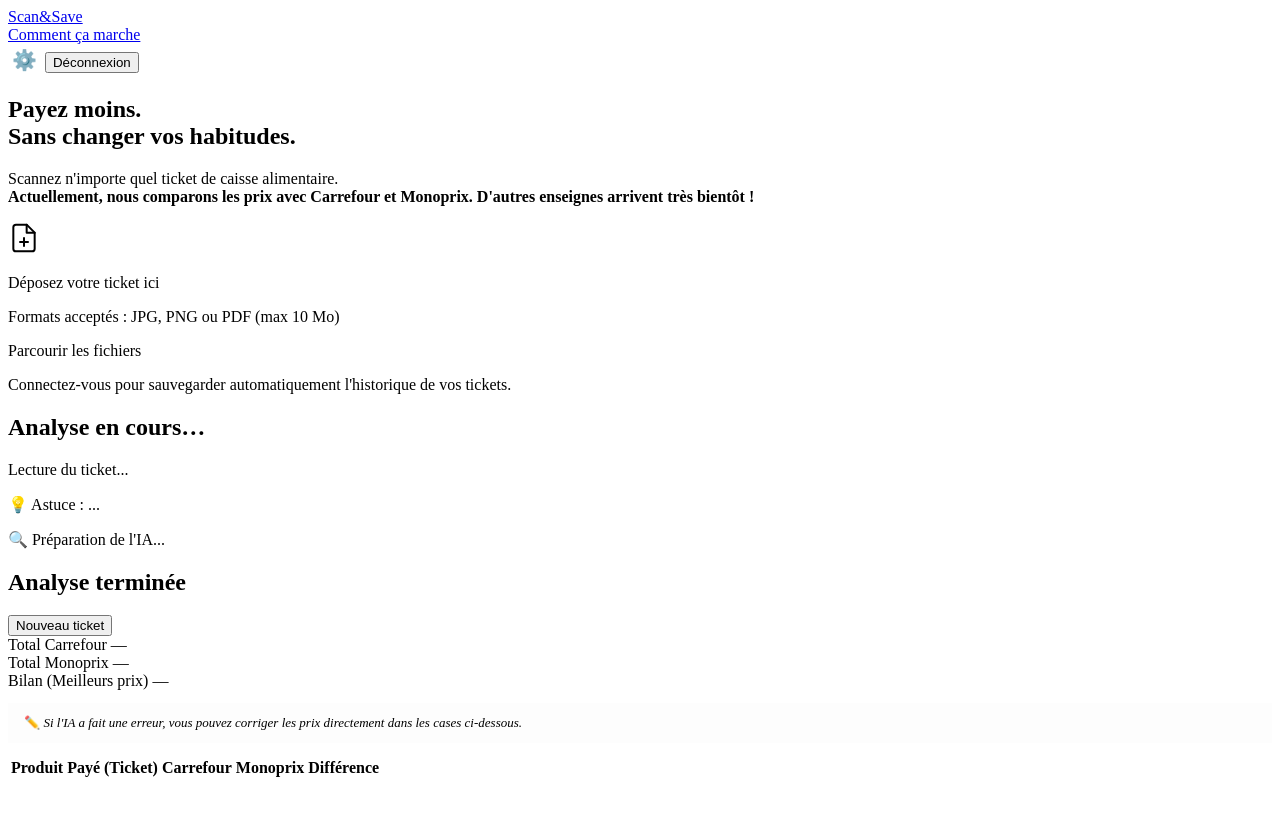
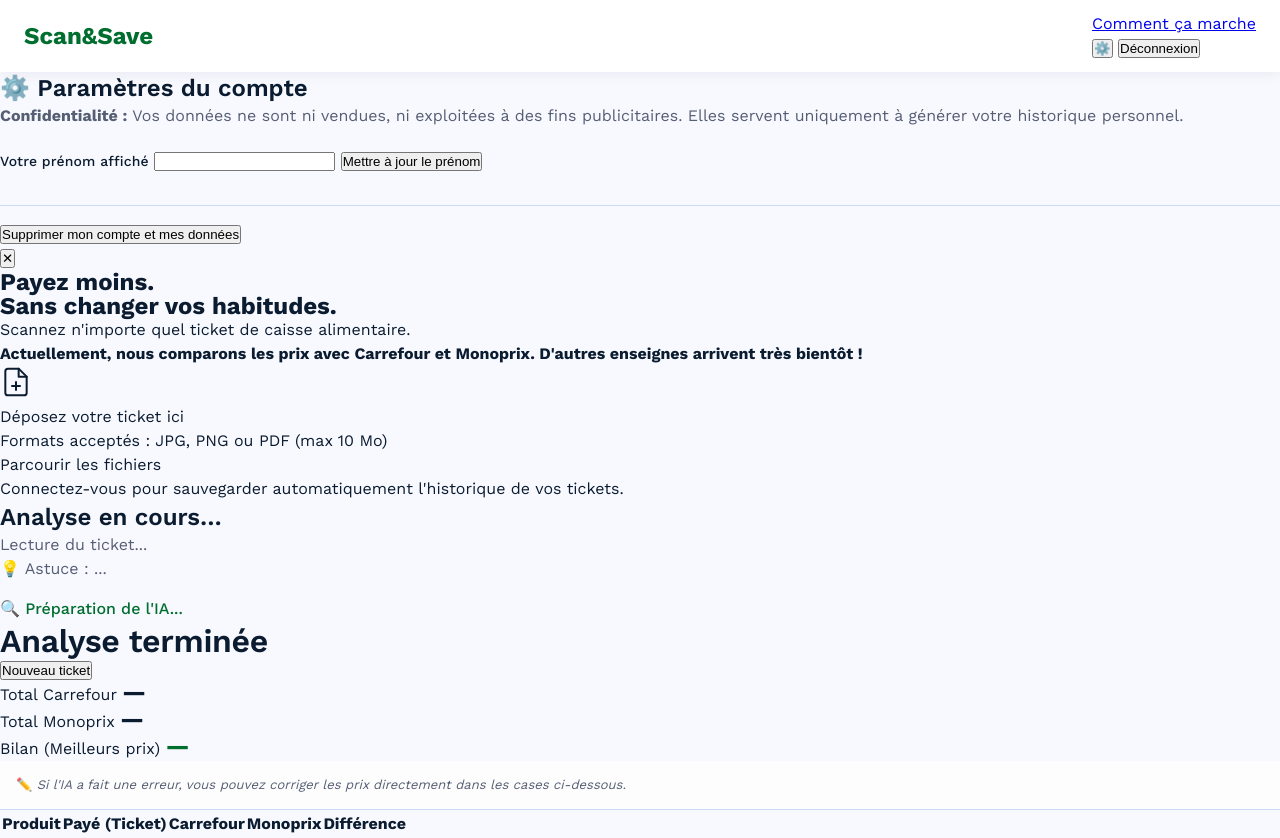
Before and after one commit to flavi1lv/ticketIA, a website: page public/index.html in a window 1280 px wide. Before the commit the page ends 800 px from the top, so only its background shows below. Drawn offline with nearby package versions, Linux system fonts and the light colour scheme.

Commit message:
Update style.css

```diff
--- a/public/style.css
+++ b/public/style.css
@@ -1,96 +1,101 @@
-/* Inputs éditables dans le tableau */
-.editable-price {
-  width: 70px;
-  text-align: right;
-  border: 1px dashed transparent;
-  background: transparent;
-  font-family: var(--font-main);
-  font-size: 16px;
-  color: var(--on-surface);
-  font-weight: 500;
-  padding: 4px;
-  border-radius: var(--radius-sm);
-  transition: all 0.2s ease;
-}
-.editable-price:hover {
-  border-color: var(--outline-variant);
-  background: var(--surface-dim);
-}
-.editable-price:focus {
-  outline: none;
-  border-color: var(--primary);
-  background: var(--surface);
-  box-shadow: 0 0 0 2px var(--primary-container);
+/* ===== DESIGN SYSTEM : GROCERECO ===== */
+:root {
+  /* Colors - GrocerEco Palette */
+  --bg-main: #f8f9ff;
+  --surface: #ffffff;
+  --surface-dim: #cbdbf5;
+  --on-surface: #0b1c30; /* Deep Navy */
+  --on-surface-variant: #3d4a3d;
+  --outline-variant: #bccbb9;
+
+  --primary: #006e2f;
+  --primary-container: #22c55e; /* Fresh Green */
+  --on-primary: #ffffff;
+  --secondary: #565e74;
+
+  --tertiary-bg: #f8fafc; /* Soft Slate for alternating rows */
+
+  /* Typography - Work Sans */
+  --font-main: 'Work Sans', sans-serif;
+
+  /* Spacing */
+  --space-xs: 4px;
+  --space-sm: 8px;
+  --space-md: 16px;
+  --space-lg: 24px;
+  --space-xl: 48px;
+
+  /* Radii */
+  --radius-sm: 0.25rem;
+  --radius: 0.5rem;
+  --radius-md: 0.75rem;
+  --radius-lg: 1rem;
+  --radius-full: 9999px;
+
+  /* Elevation */
+  --shadow-ambient: 0px 4px 12px rgba(15, 23, 42, 0.05);
+  --shadow-hover: 0px 8px 24px rgba(15, 23, 42, 0.08);
 }
 
-/* Retire les flèches des inputs number */
-.editable-price::-webkit-outer-spin-button,
-.editable-price::-webkit-inner-spin-button {
-  -webkit-appearance: none;
-  margin: 0;
+/* ===== RESET & BASE ===== */
+*, *::before, *::after { box-sizing: border-box; margin: 0; padding: 0; }
+
+html { scroll-behavior: smooth; }
+
+body {
+  font-family: var(--font-main);
+  background-color: var(--bg-main);
+  color: var(--on-surface);
+  font-size: 16px;
+  line-height: 24px;
+  -webkit-font-smoothing: antialiased;
+  min-height: 100vh;
 }
 
-/* Modale Paramètres */
-.modal-overlay {
-  display: none;
-  position: fixed;
-  top: 0; left: 0; width: 100%; height: 100%;
-  background: rgba(11, 28, 48, 0.6);
-  backdrop-filter: blur(4px);
-  z-index: 1000;
-  align-items: center;
-  justify-content: center;
-}
-.modal-overlay.active { display: flex; animation: fadeIn 0.3s ease; }
+/* Typography Classes */
+.headline-xl { font-size: 40px; font-weight: 700; line-height: 48px; letter-spacing: -0.02em; color: var(--on-surface); }
+.headline-lg { font-size: 32px; font-weight: 600; line-height: 40px; letter-spacing: -0.01em; color: var(--on-surface); }
+.headline-md { font-size: 24px; font-weight: 600; line-height: 32px; color: var(--on-surface); }
+.body-lg { font-size: 18px; font-weight: 400; line-height: 28px; }
+.body-md { font-size: 16px; font-weight: 400; line-height: 24px; }
+.label-md { font-size: 14px; font-weight: 500; line-height: 20px; letter-spacing: 0.01em; }
+.price-display { font-size: 24px; font-weight: 700; line-height: 24px; font-variant-numeric: tabular-nums; }
 
-.modal-content {
-  background: var(--surface);
-  padding: var(--space-xl);
-  border-radius: var(--radius-lg);
-  width: 90%;
-  max-width: 500px;
-  position: relative;
-  box-shadow: var(--shadow-hover);
+.text-center { text-align: center; }
+.text-secondary { color: var(--secondary); }
+.text-success { color: var(--primary); }
+.text-primary { color: var(--primary); }
+
+@keyframes fadeIn {
+  from { opacity: 0; transform: translateY(10px); }
+  to { opacity: 1; transform: translateY(0); }
 }
 
-.btn-close {
-  position: absolute;
-  top: 16px; right: 16px;
-  background: none; border: none;
-  font-size: 20px; color: var(--secondary);
-  cursor: pointer;
+@keyframes fadeTip {
+  0% { opacity: 0; transform: translateY(5px); }
+  10% { opacity: 1; transform: translateY(0); }
+  90% { opacity: 1; transform: translateY(0); }
+  100% { opacity: 0; transform: translateY(-5px); }
 }
 
-.btn-icon {
-  background: none;
-  border: none;
-  font-size: 20px;
-  cursor: pointer;
-  padding: 4px;
-  transition: transform 0.2s ease;
+/* ===== NAVIGATION ===== */
+.nav {
+  position: sticky;
+  top: 0;
+  z-index: 100;
+  display: flex;
+  align-items: center;
+  justify-content: space-between;
+  padding: 0 var(--space-lg);
+  height: 72px;
+  background-color: var(--surface);
+  box-shadow: var(--shadow-ambient);
 }
-.btn-icon:hover { transform: scale(1.1); }
 
-.form-group { display: flex; flex-direction: column; gap: 8px; }
-.input-text {
-  padding: 10px 12px;
-  border: 1px solid var(--outline-variant);
-  border-radius: var(--radius);
+.nav-logo {
   font-family: var(--font-main);
-  font-size: 16px;
-}
-.input-text:focus { outline: none; border-color: var(--primary); }
-
-.btn-danger {
-  background-color: #fef2f2;
-  color: #dc2626;
-  border: 1px solid #fca5a5;
-  padding: 10px 24px;
-  border-radius: var(--radius);
-  font-family: var(--font-main);
-  font-weight: 600;
-  cursor: pointer;
-  width: 100%;
-  transition: all 0.2s ease;
-}
-.btn-danger:hover { background-color: #fee2e2; border-color: #dc2626; }
+  font-size: 24px;
+  font-weight: 700;
+  color: var(--primary);
+  text-decoration: none;
+... (315lignes restantes)
```
